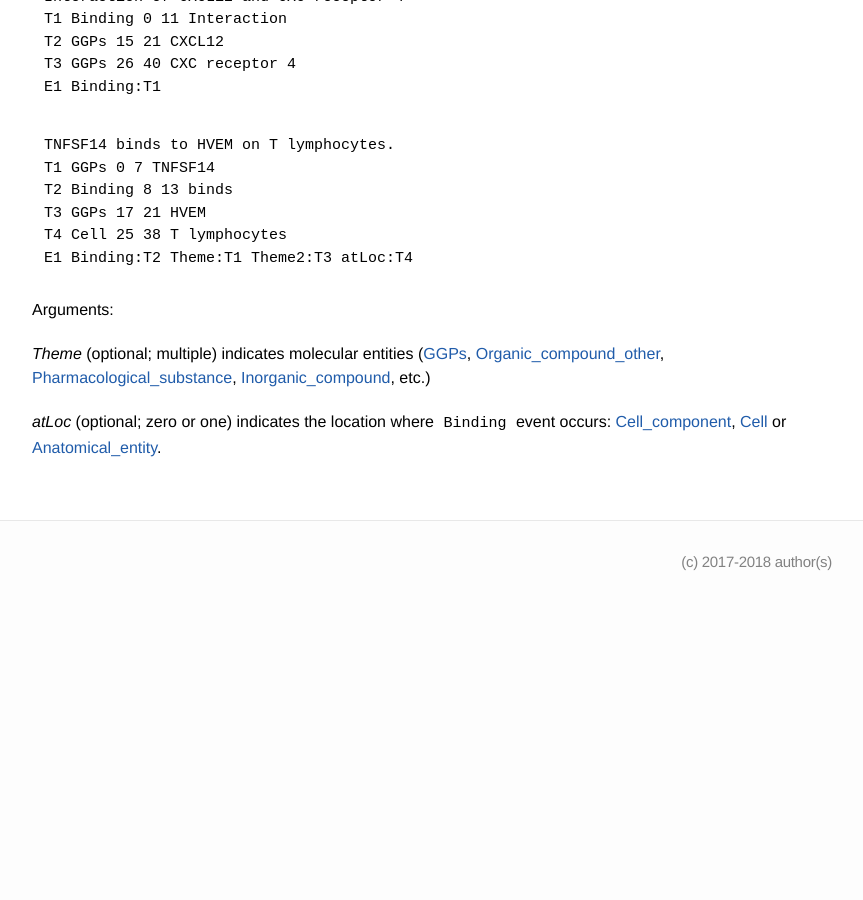
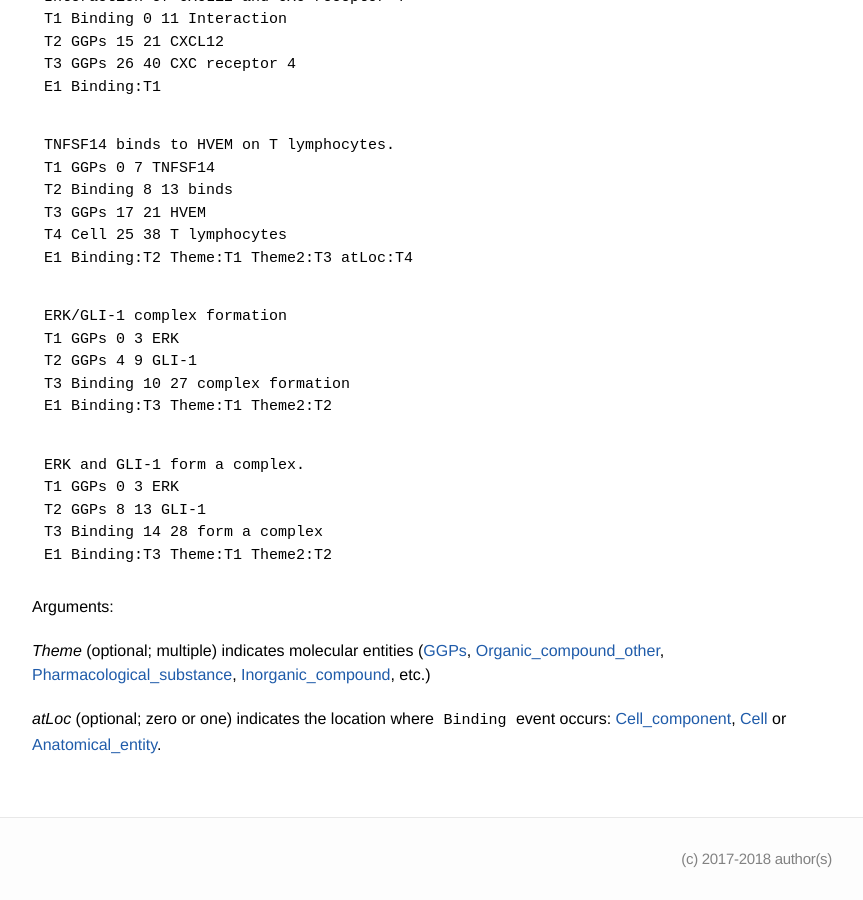
Before and after one commit to ezcatdb/molbiol_lung_corpus-guidelines, a Jekyll site: the page built from _event/Binding.md, in a window 1280 px wide and 900 px high, scrolled down 1006 px. Shown: the whole window, without its empty margins (208-1071 px from the left). Built offline with Jekyll 4.4.1, drawn with Linux system fonts in a browser that asks for light colours; before the commit the page ends 1609 px from its top, so only the background shows below that.

Commit message:
two new sample sentences included in _event/Binding.md

```diff
--- a/_event/Binding.md
+++ b/_event/Binding.md
@@ -61,6 +61,20 @@ T3 GGPs 17 21 HVEM
 T4 Cell 25 38 T lymphocytes
 E1 Binding:T2 Theme:T1 Theme2:T3 atLoc:T4
 ~~~
+~~~ ann
+ERK/GLI-1 complex formation
+T1 GGPs 0 3 ERK
+T2 GGPs 4 9 GLI-1
+T3 Binding 10 27 complex formation
+E1 Binding:T3 Theme:T1 Theme2:T2
+~~~
+~~~ ann
+ERK and GLI-1 form a complex.
+T1 GGPs 0 3 ERK
+T2 GGPs 8 13 GLI-1
+T3 Binding 14 28 form a complex
+E1 Binding:T3 Theme:T1 Theme2:T2
+~~~
 
 Arguments:
 
```
